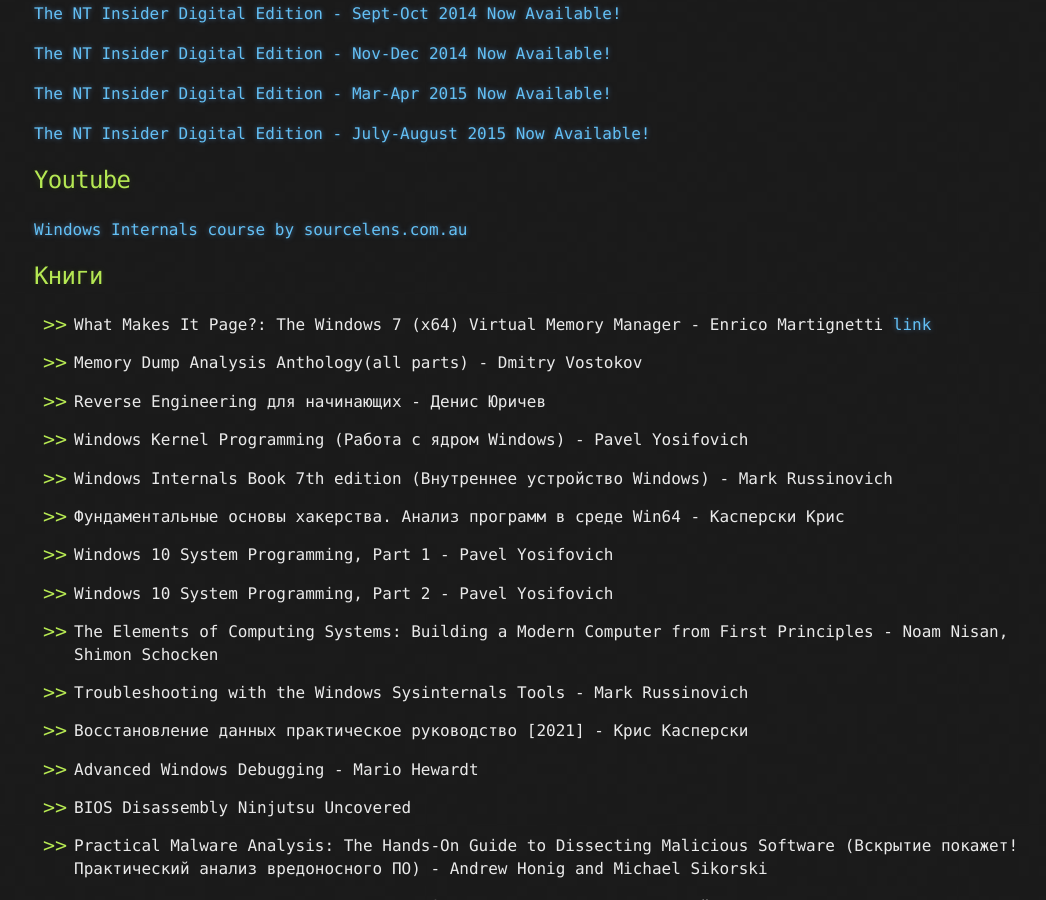
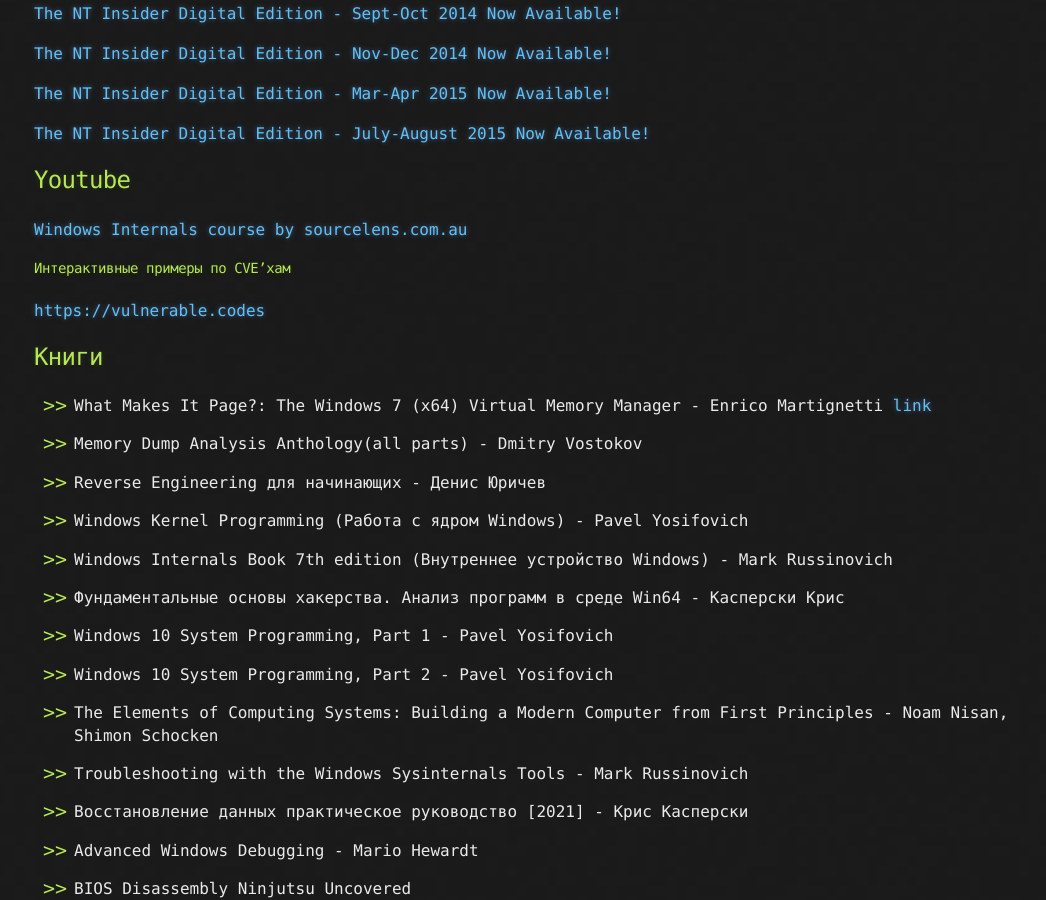
Before and after one commit to TrueBad0ur/myjekyllblog, a Jekyll site: the page built from jekyll/_posts/2021-10-02-Reverse-Engineering-Roadmap.md, in a window 1280 px wide and 900 px high, scrolled down 26307 px. Shown: the whole window, without its empty margins (106-1152 px from the left). Built offline with Jekyll 4.4.1, drawn with Linux system fonts in a browser that asks for light colours.

Commit message:
Update 2021-10-02-Reverse-Engineering-Roadmap.md

```diff
--- a/jekyll/_posts/2021-10-02-Reverse-Engineering-Roadmap.md
+++ b/jekyll/_posts/2021-10-02-Reverse-Engineering-Roadmap.md
@@ -1262,6 +1262,9 @@
 
 [Windows Internals course by sourcelens.com.au](https://www.youtube.com/playlist?list=PLhx7-txsG6t5i-kIZ_hwJSgZrnka4GXvn)
 
+#### [](#header-4)Интерактивные примеры по CVE'хам
+[https://vulnerable.codes](https://vulnerable.codes)
+
 
 ## [](#header-1)Книги
 
```
